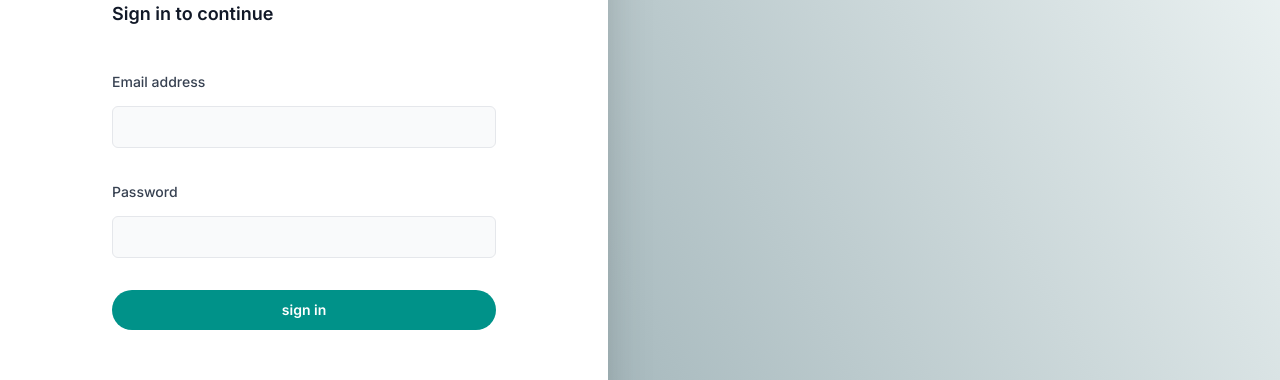
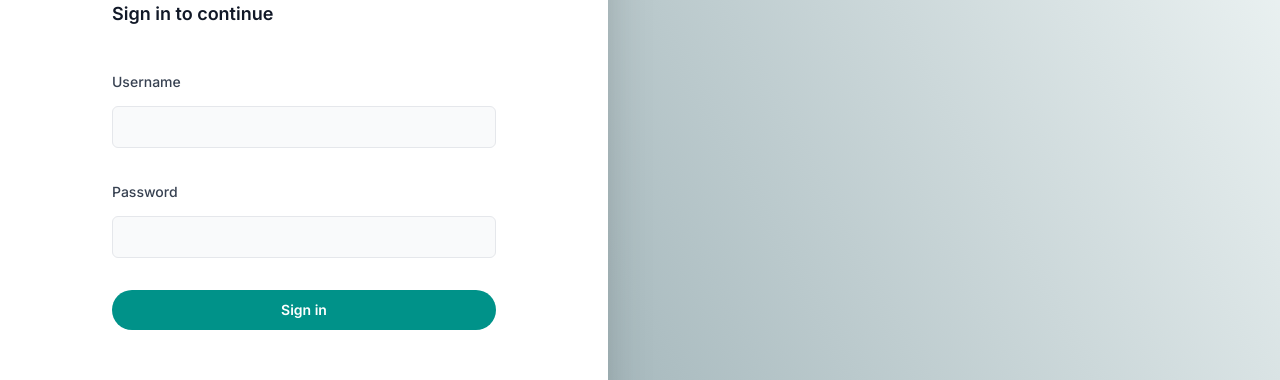
Before and after one commit to d-treat/admin-dashboard, a Next.js app: page /login in a window 1280 px wide. Shown: the part 329-709 px from the top of the page. Built offline with nearby package versions, Linux system fonts and the light colour scheme.

Commit message:
feat : auth

```diff
--- /dev/null
+++ b/src/auth/useAuth.tsx
@@ -0,0 +1,71 @@
+/* eslint-disable react-hooks/exhaustive-deps */
+import { adminAccount } from "@/utils/constants";
+import { useRouter } from "next/router";
+import { createContext, useContext, useEffect, useState } from "react";
+import toast from "react-hot-toast";
+
+
+
+export const AuthContext = createContext({
+    initialLoading: true,
+    loggedIn: false,
+    loggingIn: false,
+    login: (username: string, password: string) => { },
+    logout: () => { }
+});
+
+
+export function AuthProvider({ children }: { children: React.ReactNode }) {
+    const router = useRouter();
+    const [initialLoading, setInitialLoading] = useState(true);
+    const [loggingIn, setLoggingIn] = useState(false);
+    const [loggedIn, setLoggedIn] = useState(false);
+
+    useEffect(() => {
+        if (!loggedIn && router.pathname !== '/login') {
+            router.push('/login');
+            setTimeout(() => {
+                setInitialLoading(false);
+            }, 1000);
+        } else if (loggedIn && router.pathname === '/login') {
+            router.push('/dashboard');
+            setTimeout(() => {
+                setInitialLoading(false);
+            }, 1000);
+        } else {
+            setInitialLoading(false);
+        }
+    }, [router.pathname]);
+
+    const login = async (username: string, password: string) => {
+        setLoggingIn(true);
+        if (username === adminAccount.username && password === adminAccount.password) {
+            setLoggedIn(true);
+            setTimeout(() => {
+                setLoggingIn(false);
+                router.push('/dashboard');
+            }, 1000);
+        } else {
+            setTimeout(() => {
+                toast.error("Invalid credentials");
+                setLoggingIn(false);
+            }, 1000)
+        }
+    }
+
+    const logout = () => {
+        setLoggedIn(false);
+        router.push('/login');
+    }
+
+    return (
+        <AuthContext.Provider value={{ initialLoading, loggedIn, loggingIn, login, logout }}>
+            {children}
+        </AuthContext.Provider>
+    )
+}
+
+
+export default function useAuth() {
+    return useContext(AuthContext);
+}
--- a/src/components/PrePageLoader.tsx
+++ b/src/components/PrePageLoader.tsx
@@ -1,8 +1,7 @@
-import React from 'react'
 
 const PrePageLoader = () => {
     return (
-        <div className="absolute top-1/2 left-1/2 -mt-4 -ml-2 h-8 w-4 text-blue-600">
+        <div className="absolute top-1/2 left-1/2 -mt-4 -ml-2 h-8 w-4 text-primary">
             <div className="absolute z-10 -ml-2 h-12 w-12 animate-bounce">
                 <svg xmlns="http://www.w3.org/2000/svg" className="animate-spin" fill="currentColor" stroke="currentColor" strokeWidth="0" viewBox="0 0 16 16">
                     <path d="M8 0c-4.418 0-8 3.582-8 8s3.582 8 8 8 8-3.582 8-8-3.582-8-8-8zM8 4c2.209 0 4 1.791 4 4s-1.791 4-4 4-4-1.791-4-4 1.791-4 4-4zM12.773 12.773c-1.275 1.275-2.97 1.977-4.773 1.977s-3.498-0.702-4.773-1.977-1.977-2.97-1.977-4.773c0-1.803 0.702-3.498 1.977-4.773l1.061 1.061c0 0 0 0 0 0-2.047 2.047-2.047 5.378 0 7.425 0.992 0.992 2.31 1.538 3.712 1.538s2.721-0.546 3.712-1.538c2.047-2.047 2.047-5.378 0-7.425l1.061-1.061c1.275 1.275 1.977 2.97 1.977 4.773s-0.702 3.498-1.977 4.773z"></path>
--- a/src/components/layouts/DashboardLayout.tsx
+++ b/src/components/layouts/DashboardLayout.tsx
@@ -12,6 +12,7 @@ import { useRouter } from 'next/router'
 import { Fragment, useState } from 'react'
 import { adminNavigation } from '../../store/navigation'
 import { Button } from '../Button'
+import useAuth from '@/auth/useAuth'
 
 
 
@@ -20,7 +21,7 @@ function classNames(...classes) {
 }
 
 export default function DashboardLayout({ children }) {
-  // const { user, logout } = useAuth();
+  const { logout } = useAuth();
   const [sidebarOpen, setSidebarOpen] = useState(false)
   const router = useRouter()
 
@@ -123,19 +124,6 @@ export default function DashboardLayout({ children }) {
                                 ))}
                               </ul>
                             </li>
-
-                            {/* <li className="mt-auto">
-                          <a
-                            href="#"
-                            className="group -mx-2 flex gap-x-3 rounded-md p-2 text-sm font-semibold leading-6 text-indigo-200 hover:bg-indigo-700 hover:text-white"
-                          >
-                            <Cog6ToothIcon
-                              className="h-6 w-6 shrink-0 text-indigo-200 group-hover:text-white"
-                              aria-hidden="true"
-                            />
-                            Settings
-                          </a>
-                        </li> */}
                           </ul>
                         </nav>
                       </div>
@@ -184,18 +172,6 @@ export default function DashboardLayout({ children }) {
                       </ul>
                     </li>
 
-                    {/* <li className="mt-auto">
-                  <a
-                    href="#"
-                    className="group -mx-2 flex gap-x-3 rounded-md p-2 text-sm font-semibold leading-6 text-indigo-200 hover:bg-indigo-700 hover:text-white"
-                  >
-                    <Cog6ToothIcon
-                      className="h-6 w-6 shrink-0 text-indigo-200 group-hover:text-white"
-                      aria-hidden="true"
-                    />
-                    Settings
-                  </a>
-                </li> */}
                   </ul>
                 </nav>
               </div>
@@ -306,7 +282,7 @@ export default function DashboardLayout({ children }) {
                               </Menu.Item>} */}
                           <Menu.Item >
                             <button
-                              // onClick={() => logout()}
+                              onClick={() => logout()}
                               className={classNames(
                                 'block px-3 py-1 text-sm leading-6 text-gray-900'
                               )}
--- a/src/components/layouts/MainLayout.tsx
+++ b/src/components/layouts/MainLayout.tsx
@@ -1,8 +1,10 @@
 /* eslint-disable react-hooks/exhaustive-deps */
 // import useAuth from '@/hooks/useAuth';
+import useAuth from '@/auth/useAuth';
+import { League_Spartan } from "next/font/google";
 import { useRouter } from 'next/router';
-import React, { useEffect } from 'react'
-import { League_Spartan } from "next/font/google"
+import React from 'react';
+import PrePageLoader from '../PrePageLoader';
 
 const leagueSpartan = League_Spartan({
     subsets: ["latin"],
@@ -11,13 +13,12 @@ const leagueSpartan = League_Spartan({
 
 export default function MainLayout({ children }: { children: React.ReactNode }) {
     const router = useRouter();
-    // const { user } = useAuth();
+    const { initialLoading } = useAuth();
 
     return (
-        // <div className={`min-h-screen ${leagueSpartan.className}`}>
+
         <>
-            {children}
+            {initialLoading ? <PrePageLoader /> : children}
         </>
-        // </div>
     )
 }
--- a/src/pages/login.tsx
+++ b/src/pages/login.tsx
@@ -1,26 +1,29 @@
 import Head from 'next/head'
-import Link from 'next/link'
 
 import { AuthLayout } from '@/components/AuthLayout'
 import { Button } from '@/components/Button'
 import { TextField } from '@/components/Fields'
 import Logo from '@/components/Logo'
 // import useAuth from '@/hooks/useAuth'
-import { isValidEmail, isValidPassword } from '@/utils/validation'
+import useAuth from '@/auth/useAuth'
+import Loader from '@/components/Loader'
+import { isValidName, isValidPassword } from '@/utils/validation'
 import { FormEvent, useState } from 'react'
-import Loader from '@/components/Loader'
+import toast from 'react-hot-toast'
 
 export default function Login() {
 
-  // const { signIn, loading } = useAuth();
+  const { login, loggingIn } = useAuth();
   const [formData, setFormData] = useState({
-    email: "",
+    username: "",
     password: ""
   });
   const handleSubmit = (e: FormEvent<HTMLFormElement>) => {
     e.preventDefault();
-    if (isValidEmail(formData.email) && isValidPassword(formData.password)) {
-      // signIn(formData.email, formData.password);
+    if (isValidName(formData.username) && isValidPassword(formData.password)) {
+      login(formData.username, formData.password);
+    } else {
+      toast.error("Invalid credentials");
     }
   }
   return (
@@ -39,13 +42,12 @@ export default function Login() {
         </div>
         <form onSubmit={(e) => handleSubmit(e)} className="mt-10 grid grid-cols-1 gap-y-8">
           <TextField
-            label="Email address"
-            id="email"
-            name="email"
-            type="email"
-            value={formData.email}
-            onChange={(e) => setFormData({ ...formData, email: e.target.value })}
-            autoComplete="email"
+            label="Username"
+            id="username"
+            name="username"
+            type="text"
+            value={formData.username}
+            onChange={(e) => setFormData({ ...formData, username: e.target.value })}
             required
           />
           <TextField
@@ -55,7 +57,6 @@ export default function Login() {
             value={formData.password}
             onChange={(e) => setFormData({ ...formData, password: e.target.value })}
             type="password"
-            autoComplete="current-password"
             required
           />
           <div>
@@ -64,11 +65,9 @@ export default function Login() {
               variant="solid"
               color="primary"
               className="w-full"
-              href='/dashboard'
             >
               <span>
-                {/* {loading ? <Loader /> : "Sign in"} */}
-                sign in
+                {loggingIn ? <Loader /> : "Sign in"}
               </span>
             </Button>
           </div>
--- a/src/store/navigation.ts
+++ b/src/store/navigation.ts
@@ -1,9 +1,4 @@
 import { ILink } from "@/types";
-import { ArrowPathRoundedSquareIcon, PhoneArrowDownLeftIcon } from "@heroicons/react/20/solid";
-import { AiOutlineFieldNumber } from "react-icons/ai";
-import { LuPackageOpen } from "react-icons/lu";
-import { BiSupport } from "react-icons/bi";
-import { BsFillCartCheckFill } from "react-icons/bs";
 const { HomeIcon, UserGroupIcon, CheckIcon, PhoneIcon } = require("@heroicons/react/24/outline");
 
 export const adminNavigation: ILink[] = [
--- a/src/utils/constants.ts
+++ b/src/utils/constants.ts
@@ -1,6 +1,11 @@
-export const UIDHASH='sdfsdf-mxoe-oxeoeirue-mxoww'
+export const UIDHASH = 'sdfsdf-mxoe-oxeoeirue-mxoww';
 
-export const unProtectedRoutes=[
+export const adminAccount = {
+    username: "dadmin",
+    password: "dadmin123"
+}
+
+export const unProtectedRoutes = [
     '/login',
     '/register',
     '/'
```
Also changed, not shown: src/pages/_app.tsx (+6 -6 lines).
